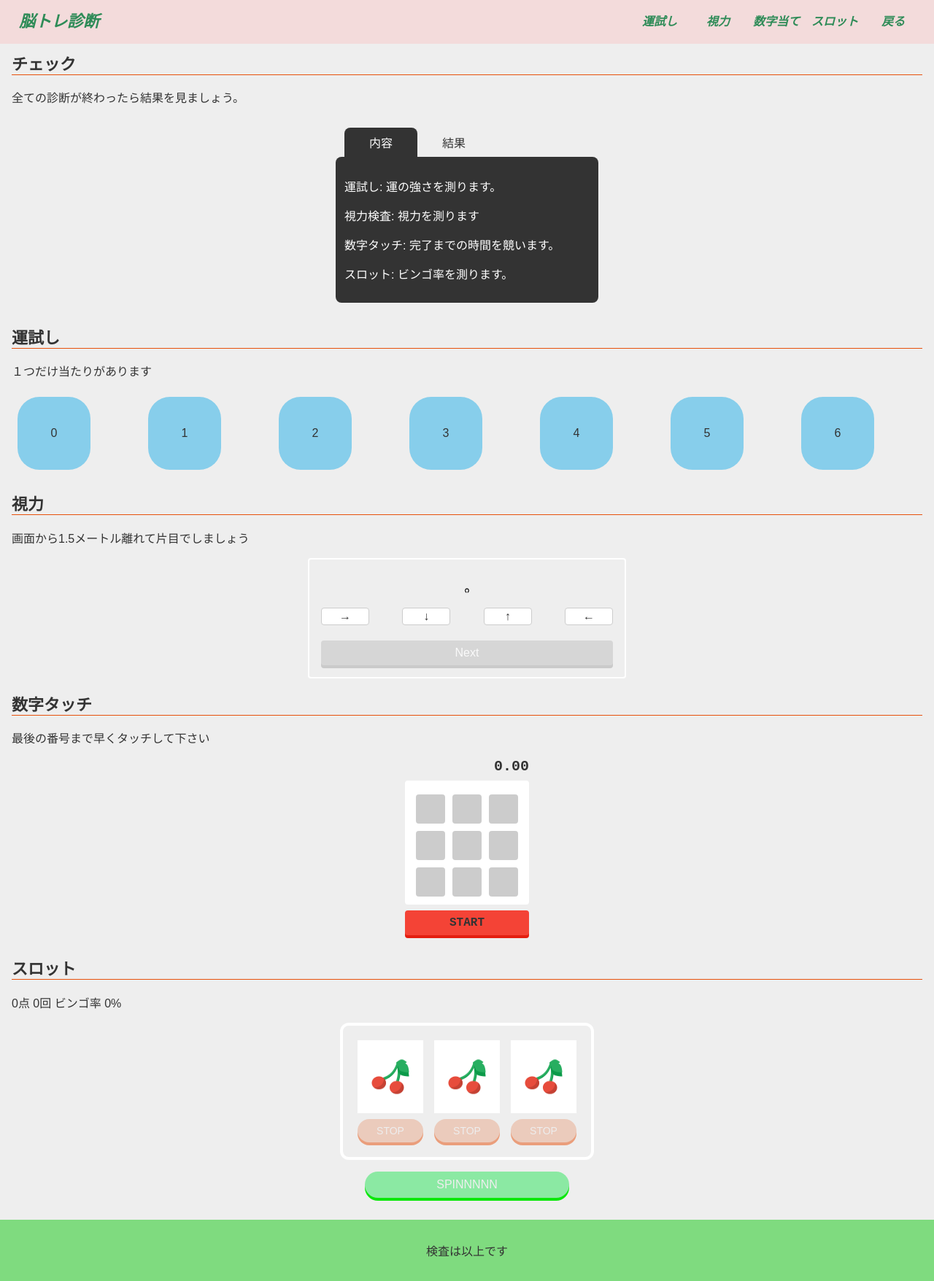
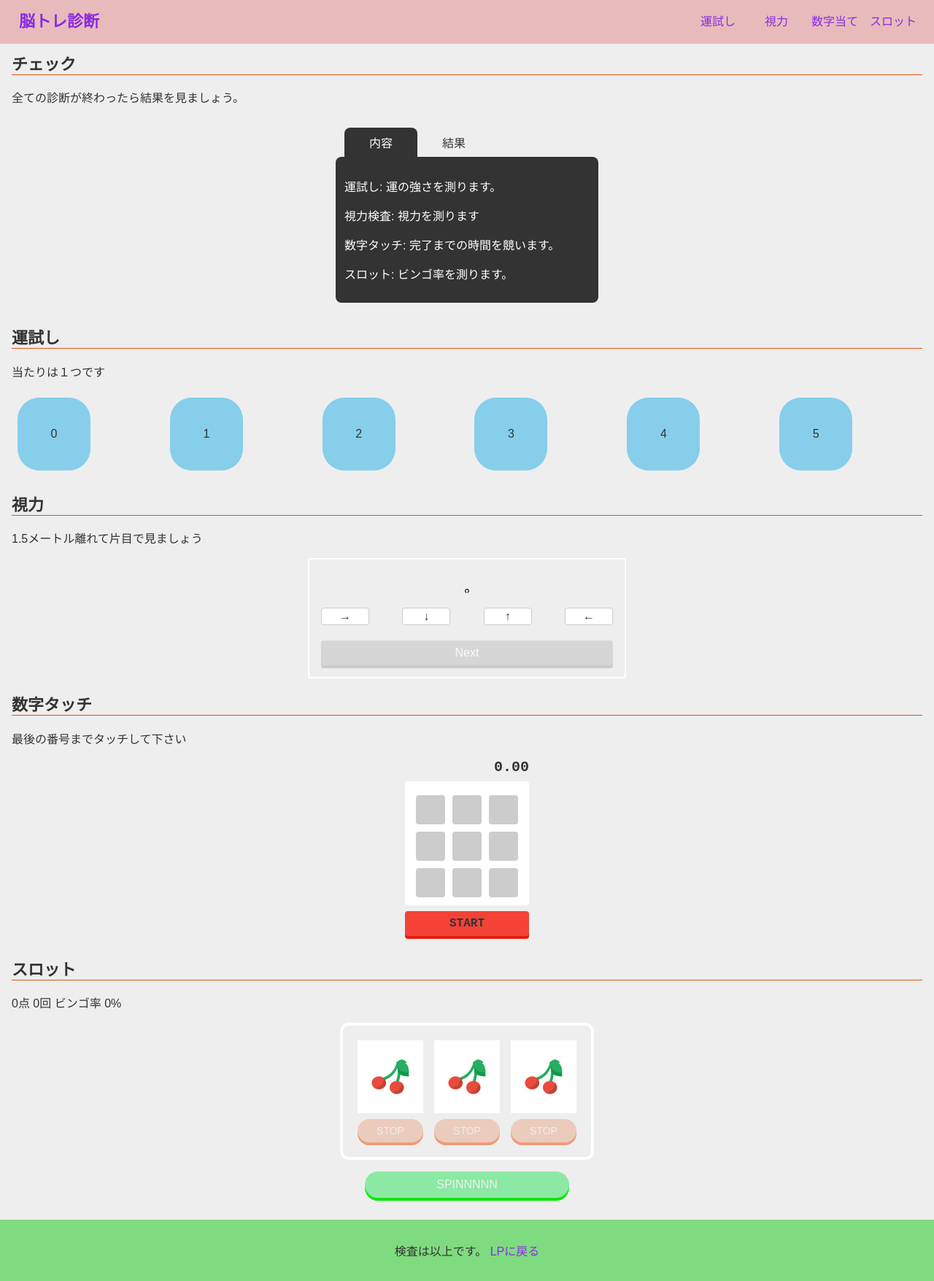
Before and after one commit to naniwanoshikin/hello_shikitti, a plain HTML site: page public/pages/diagnose.html in a window 1280 px wide. Shown: the whole page at 73% size. Drawn offline with Linux system fonts and the light colour scheme.

Commit message:
diagnose

```diff
--- a/public/pages/diagnose.html
+++ b/public/pages/diagnose.html
@@ -7,14 +7,14 @@
   <title>脳トレ診断</title>
   <link rel="icon" href="../nezcon.ico">
   <link rel="stylesheet" href="../src/css/diagnose.css">
-  <!-- 目次アイコンボタン（スマホのみ） -->
+  <!-- 目次アイコンボタン（スマホ用） -->
   <link href="https://fonts.googleapis.com/icon?family=Material+Icons" rel="stylesheet">
 </head>
 
 <body>
   <header>
     <h1><a href="#">脳トレ診断</a></h1>
-    <!-- メニュー -->
+    <!-- PCメニュー -->
     <div class="pc_menu">
       <nav>
         <ul>
@@ -22,15 +22,14 @@
           <li><a href="#quiz">視力</a></li>
           <li><a href="#num">数字当て</a></li>
           <li><a href="#slot">スロット</a></li>
-          <li><a href="../index.html">戻る</a></li>
         </ul>
       </nav>
     </div>
-    <!-- アイコンボタン（スマホのみ） -->
+    <!-- スマホ用アイコンボタン -->
     <div class="sp_menu">
       <span class="material-icons" id="open">widgets</span>
     </div>
-    <!-- 裏メニュー画面（スマホのみ） -->
+    <!-- スマホ用メニュー画面 -->
     <div class="overlay">
       <span class="material-icons" id="close">wc</span>
       <nav>
@@ -47,8 +46,6 @@
 
 
   <main>
-    <h2>(高さ調節用)</h2>
-
     <!-- タブ ＝＝＝＝＝＝＝＝＝＝＝＝＝＝＝ -->
     <section class="tab">
       <h2>チェック</h2>
@@ -76,7 +73,7 @@
     <!-- 運試し ＝＝＝＝＝＝＝＝＝＝＝＝＝＝＝ -->
     <section id="hit">
       <h2>運試し</h2>
-      <p>１つだけ当たりがあります</p>
+      <p>当たりは１つです</p>
       <div id="round"></div>
     </section>
 
@@ -84,7 +81,7 @@
     <h1 id="quiz"></h1>
     <section>
       <h2>視力</h2>
-      <p>画面から1.5メートル離れて片目でしましょう</p>
+      <p>1.5メートル離れて片目で見ましょう</p>
       <div class="quiz">
         <!-- C画像 -->
         <p id="randolt"></p>
@@ -103,7 +100,7 @@
     <!-- 数字タッチ ＝＝＝＝＝＝＝＝＝＝＝＝ -->
     <section id="num">
       <h2>数字タッチ</h2>
-      <p>最後の番号まで早くタッチして下さい</p>
+      <p>最後の番号までタッチして下さい</p>
       <div id="touch">
         <div id="time">0.00</div>
         <ul id="board"></ul>
@@ -121,7 +118,8 @@
   </main>
 
   <footer>
-    検査は以上です
+    検査は以上です。
+    <a href="../index.html">LPに戻る</a>
   </footer>
 
   <!-- メニュー -->
--- a/public/src/css/diagnose.scss
+++ b/public/src/css/diagnose.scss
@@ -15,6 +15,7 @@ body {
   margin: 0;
   main {
     padding: 0 16px;
+    margin-top: 70px; // headerに隠れないようにする為
   }
   ul {
     list-style: none;
@@ -29,7 +30,7 @@ body {
 }
 // ＝＝＝＝＝＝＝＝＝＝＝＝＝＝＝＝＝＝＝＝＝＝
 header {
-  @include brp($b: rgb(243, 219, 219), $p: 0 16px, $r: 0);
+  @include brp($b: rgb(231, 187, 187), $p: 0 16px, $r: 0);
   display: flex;
   width: 100%;
   height: 60px;
@@ -41,9 +42,7 @@ header {
   h1,
   nav {
     a {
-      font-style: italic;
-      font-weight: bold;
-      color: seagreen;
+      color: blueviolet;
       transition: all 0.8s;
       &:hover {
         color: royalblue;
@@ -52,16 +51,17 @@ header {
     }
   }
   h1 {
+    font-weight: bold;
     font-size: 22px;
     line-height: 60px;
     margin: 0;
     padding: 0 10px;
   }
-  // menuボタン(PC用: レスポンシブ用)
+  // PC用メニュー
   .pc_menu {
     display: none;
   }
-  // menuボタン(スマホ用)
+  // スマホ用アイコンボタン
   .sp_menu {
     margin-left: auto;
     font-size: 32px;
@@ -71,7 +71,7 @@ header {
       display: none;
     }
   }
-  // メニュー（スマホ用）
+  // スマホ用メニュー画面
   .overlay {
     @include brp($b: rgba(189, 168, 168, 0.7), $p: 60px, $r: 0);
     position: fixed;
@@ -132,6 +132,13 @@ footer {
   text-align: center;
   margin-top: 30px;
   padding: 30px 0;
+  a {
+    color: blueviolet;
+    transition: 0.2s;
+    &:hover {
+      color: burlywood;
+    }
+  }
 }
 
 // ＝＝＝＝＝＝＝＝＝＝＝＝＝＝＝＝＝＝＝＝＝＝
@@ -152,7 +159,7 @@ footer {
       padding: 8px 0;
       border-radius: 8px 8px 0 0;
       text-align: center;
-      // Nonアクティブタブ
+      // Nonアクティブ
       &:not(.active):hover {
         opacity: 0.5;
         transition: opacity 0.7s;
@@ -201,7 +208,7 @@ footer {
       transform: rotate(360deg) translateY(60px) scale(1.2);
       z-index: 1; // 重なり防止用につけた。LOSE箱の後にWIN箱を押すと何故か重なってしまう。。
     }
-    // 外れた時
+    // はずれ時
     .lose {
       transform: scale(0.7);
     }
@@ -285,7 +292,7 @@ footer {
     margin: 0 auto;
     transition: 0.8s;
     &.hidden {
-      transform: translateY(-970px); // 初期位置
+      transform: translateY(-1100px); // 初期位置
     }
     & > p {
       font-size: 20px;
--- a/public/src/js/diagnose/hit.js
+++ b/public/src/js/diagnose/hit.js
@@ -1,7 +1,7 @@
 'use strict'; // 運試し
 
 {
-  const num = 7; // 箱数
+  const num = 6; // 箱数
   const winner = Math.floor(Math.random() * num); // 0 ~ num
 
   for (let i = 0; i < num; i++) {
```
Also changed, not shown: README.md, public/src/css/diagnose.css.
